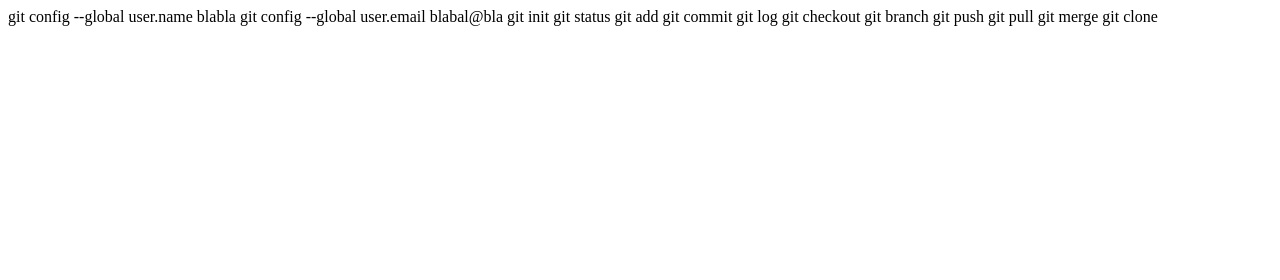
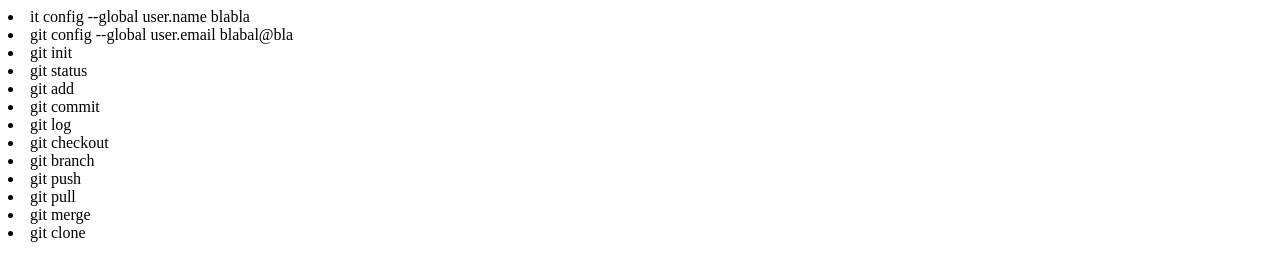
Before and after one commit to olena-kalitovska/Killer-Frost-HW, a plain HTML site: page index.html in a window 1280 px wide. Drawn offline with Linux system fonts and the light colour scheme.

Commit message:
make a correct list

```diff
--- a/index.html
+++ b/index.html
@@ -7,18 +7,20 @@
     <title>Front-End Basic "Killer Frost" Group</title>
 </head>
 <body>
-git config --global user.name blabla
-git config --global user.email blabal@bla
-git init
-git status
-git add
-git commit
-git log
-git checkout
-git branch
-git push
-git pull
-git merge
-git clone
+    <div>
+        <li>it config --global user.name blabla</li>
+        <li>git config --global user.email blabal@bla</li>
+        <li>git init</li>
+        <li>git status</li>
+        <li>git add</li>
+        <li>git commit</li>
+        <li>git log</li>
+        <li>git checkout</li>
+        <li>git branch</li>
+        <li>git push</li>
+        <li>git pull</li>
+        <li>git merge</li>
+        <li>git clone</li>
+    </div>
 </body>
 </html>
```
